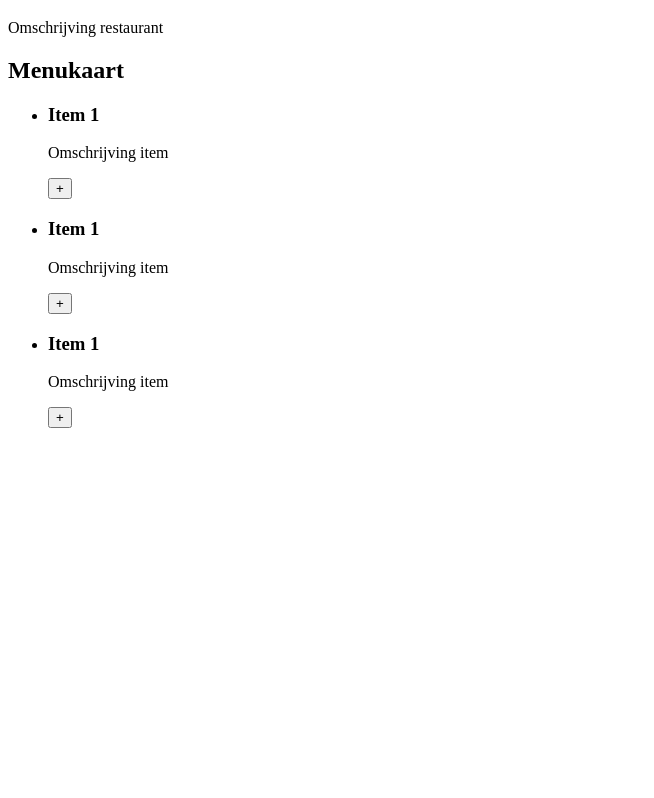
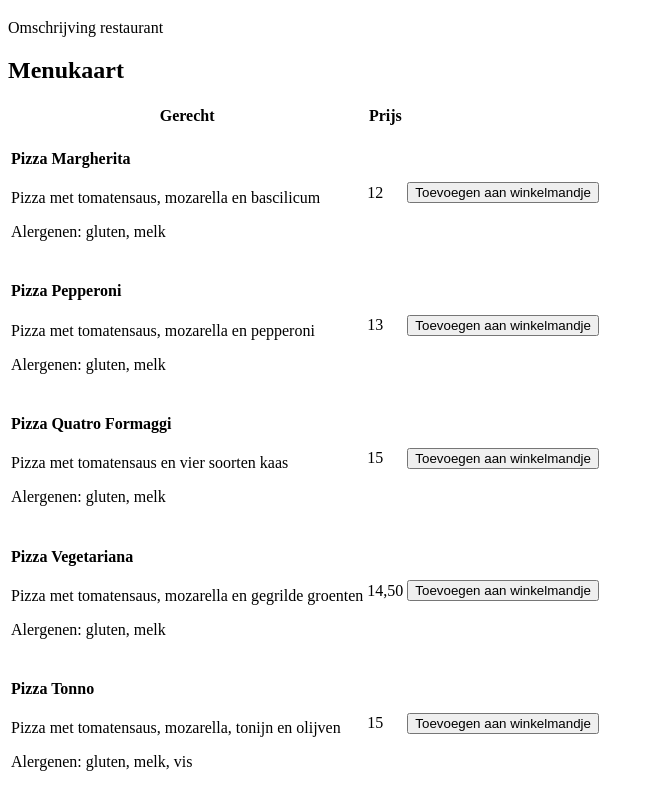
Before and after one commit to s1d1/project-YC-april, a plain HTML site: page restaurantinfo.html in a window 1280 px wide. Shown: the part 61-859 px from the top of the page, without its empty margins (0-654 px from the left). Before the commit the page ends 800 px from the top, so only its background shows below. Drawn offline with Linux system fonts and the light colour scheme.

Commit message:
update restaurantmenu

```diff
--- a/restaurantinfo.html
+++ b/restaurantinfo.html
@@ -1,38 +1,72 @@
 <!DOCTYPE html>
 <html lang="en">
+  <head>
+    <meta charset="UTF-8" />
+    <meta http-equiv="X-UA-Compatible" content="IE=edge" />
+    <meta name="viewport" content="width=device-width, initial-scale=1.0" />
+    <title>Restaurantinfo</title>
+  </head>
+  <script>
+    function add() {
+    alert("Toegevoegd aan winkelmandje");
+    }
 
-<head>
-    <meta charset="UTF-8">
-    <meta http-equiv="X-UA-Compatible" content="IE=edge">
-    <meta name="viewport" content="width=device-width, initial-scale=1.0">
-    <title>Restaurantinfo</title>
-</head>
-
-<body>
+  </script>
+  <body>
     <h1>Titel restaurant</h1>
     <p>Omschrijving restaurant</p>
     <h2>Menukaart</h2>
 
-    <ul>
-        <li>
-            <h3>Item 1</h3>
-            <p>Omschrijving item</p>
-            <button>+</button>
-        </li>
-        <li>
-            <h3>Item 1</h3>
-            <p>Omschrijving item</p>
-            <button>+</button>
-        </li>
-        <li>
-            <h3>Item 1</h3>
-            <p>Omschrijving item</p>
-            <button>+</button>
-        </li>
-
-
-    </ul>
-
-</body>
-
+    <table>
+      <tr>
+        <th>Gerecht</th>
+        <th>Prijs</th>
+        <th></th>
+      </tr>
+      <tr>
+        <td>
+          <h4>Pizza Margherita</h4>
+          <p>Pizza met tomatensaus, mozarella en bascilicum</p>
+          <p>Alergenen: gluten, melk</p>
+        </td>
+        <td>12</td>
+        <td><button onclick="add()">Toevoegen aan winkelmandje</button></td>
+      </tr>
+      <tr>
+        <td>
+          <h4>Pizza Pepperoni</h4>
+          <p>Pizza met tomatensaus, mozarella en pepperoni</p>
+          <p>Alergenen: gluten, melk</p>
+        </td>
+        <td>13</td>
+        <td><button onclick="add()">Toevoegen aan winkelmandje</button></td>
+      </tr>
+      <tr>
+        <td>
+          <h4>Pizza Quatro Formaggi</h4>
+          <p>Pizza met tomatensaus en vier soorten kaas</p>
+          <p>Alergenen: gluten, melk</p>
+        </td>
+        <td>15</td>
+        <td><button onclick="add()">Toevoegen aan winkelmandje</button></td>
+      </tr>
+      <tr>
+        <td>
+          <h4>Pizza Vegetariana</h4>
+          <p>Pizza met tomatensaus, mozarella en gegrilde groenten</p>
+          <p>Alergenen: gluten, melk</p>
+        </td>
+        <td>14,50</td>
+        <td><button onclick="add()">Toevoegen aan winkelmandje</button></td>
+      </tr>
+      <tr>
+        <td>
+          <h4>Pizza Tonno</h4>
+          <p>Pizza met tomatensaus, mozarella, tonijn en olijven</p>
+          <p>Alergenen: gluten, melk, vis</p>
+        </td>
+        <td>15</td>
+        <td><button onclick="add()">Toevoegen aan winkelmandje</button></td>
+      </tr>
+  </body>
 </html>
```
